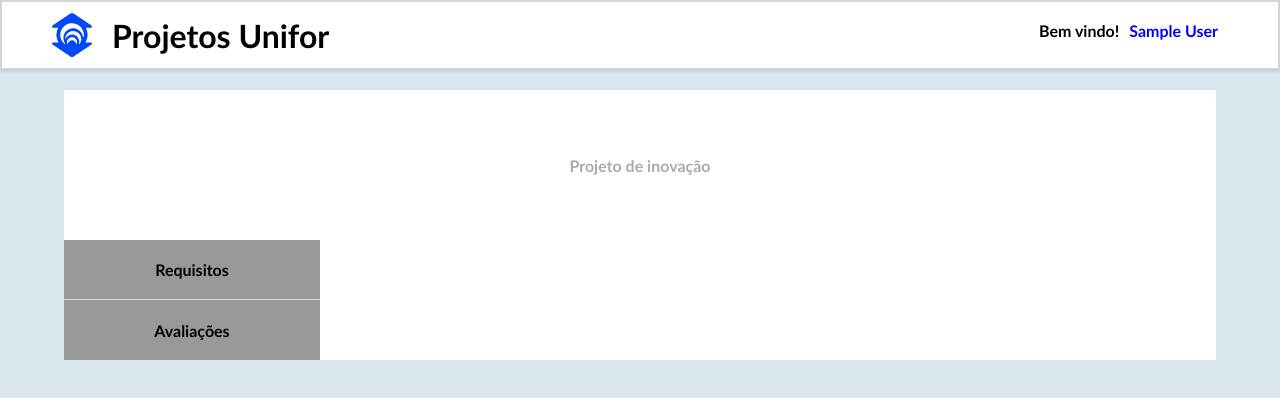
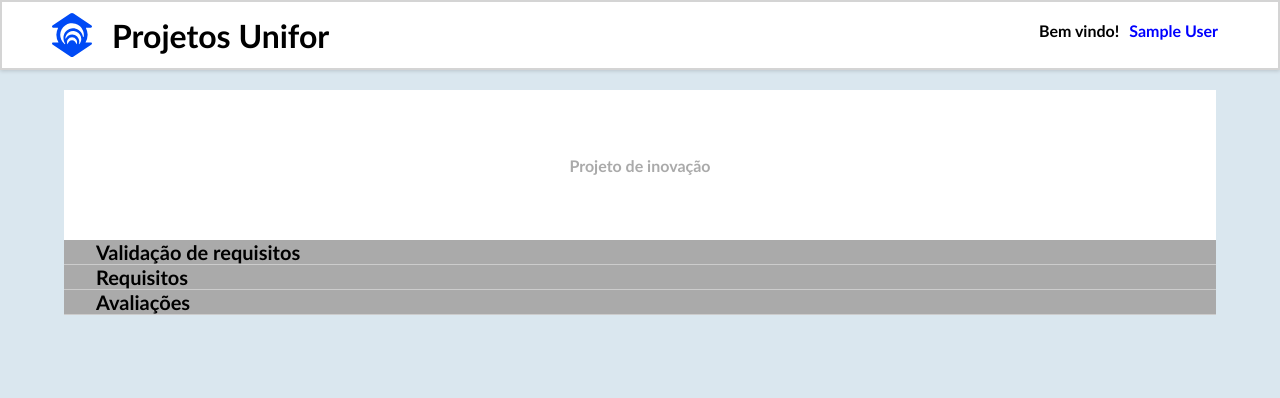
Before and after one commit to BrenoMendonca/Sapi-Front-2.0, a React (Create React App) app: page /edital/1 in a window 1280 px wide. Shown: the top 398 px of the page. Built offline with nearby package versions, Linux system fonts and the light colour scheme; no server answers; sample sign-in values are in the browser's storage.

Commit message:
ajustando tela de edital; criando seções

```diff
--- a/src/Components/Navbar/Navbar.css
+++ b/src/Components/Navbar/Navbar.css
@@ -27,6 +27,9 @@
     background-color: white;
     align-items: center;
     height: 60px;
+
+    text-decoration: none;
+    color: black;
 }
 
 .Navbar h1,
--- a/src/Components/Navbar/Navbar.jsx
+++ b/src/Components/Navbar/Navbar.jsx
@@ -1,7 +1,7 @@
 import '../Navbar/Navbar.css'
 import UniforIcon from "../../Assets/icon-unifor.svg";
 import { useEffect, useState } from 'react';
-import Logout from "../../Assets/logout.png"
+import { Link } from 'react-router-dom';
 
 //<img className='Logout' src={Logout} alt="Logout Icon" onClick={fazerLogout}></img>
 export const Navbar = ()=>{
@@ -31,11 +31,10 @@ export const Navbar = ()=>{
     }
     return(
         <div className="Navbar">
-
-            <div className='Apresentacao'>
+            <Link to='/PaginaInicio' className='Apresentacao'>
                 <img className='LogoUnifor' src={UniforIcon} alt="Logo Unifor" />
                 <h1>Projetos Unifor</h1>
-            </div>
+            </Link>
 
             <div className='name-login'onMouseEnter={handleMouse} onMouseLeave={handleMouseLeave}>
 
--- /dev/null
+++ b/src/Components/SecoesEdital/SecoesEdital.css
@@ -0,0 +1,42 @@
+summary {
+    all: unset;
+    width: 100%;
+    padding: 2rem;
+
+    text-align: center;
+    font-size: 1.25rem;
+    font-weight: 700;
+
+
+    cursor: pointer;
+}
+
+details {
+    background-color: #aaa;
+    border-bottom: 1px solid #ccc;
+}
+
+details ol {
+    display: flex;
+    align-items: center;
+    justify-content: center;
+    flex-direction: column;
+
+}
+
+details ol li {
+    width: 100%;
+    padding: 1.25rem 4rem;
+    list-style: none;
+
+}
+
+details ol li:nth-child(odd) {
+    background-color: #ddd;
+
+}
+
+details ol li:nth-child(even) {
+    background-color: #fff;
+
+}
--- /dev/null
+++ b/src/Components/SecoesEdital/SecoesEdital.jsx
@@ -0,0 +1,25 @@
+import './SecoesEdital.css';
+
+export const SecoesEdital = () => {
+    return (
+        <ul className=''>
+            <details>
+                <summary>Validação de requisitos</summary>
+
+            </details>
+
+            <details>
+                <summary>Requisitos</summary>
+                <ol>
+                    <li>Req 1</li>
+                    <li>Req 2</li>
+                    <li>Req 2</li>
+                </ol>
+            </details>
+
+            <details>
+                <summary>Avaliações</summary>
+            </details>
+        </ul>
+    )
+}
--- a/src/Components/SidebarEdital/SidebarEdital.css
+++ /dev/null
@@ -1,40 +0,0 @@
-.sidebar-edital-wrapper {
-    width: 20vw;
-    height: 15vh;
-
-    display: flex;
-    align-items: center;
-    justify-content: space-evenly;
-    flex-direction: column;
-}
-
-.sidebar-edital-wrapper li {
-    width: 100%;
-    height: 100%;
-
-    display:flex;
-    align-items: center;
-    justify-content: center;
-
-    list-style: none;
-
-    background: #999;
-
-    font-weight: 700;
-
-    cursor: pointer;
-}
-
-.sidebar-edital-wrapper li:hover {
-    background: #bbb;
-}
-
-.sidebar-edital-wrapper li:first-child {
-    border-bottom: 1px solid #ddd;
-
-}
-
-.active-item {
-    background: #ccc !important;
-    text-decoration: underline;
-}
--- a/src/Components/SidebarEdital/SidebarEdital.jsx
+++ /dev/null
@@ -1,18 +0,0 @@
-import { useState } from 'react';
-import './SidebarEdital.css';
-
-export const SidebarEdital = () => {
-
-    const [isActive, setIsActive] = useState(false)
-
-    const handleItemClick = (index) => {
-        setIsActive(index === isActive ? null : index);
-    }
-
-    return (
-        <ul className='sidebar-edital-wrapper'>
-            <li className={isActive === 0 ? 'active-item' : ''} onClick={() => handleItemClick(0)}>Requisitos</li>
-            <li className={isActive === 1 ? 'active-item' : ''} onClick={() => handleItemClick(1)}>Avaliações</li> {/* aqui coloquei termos pq esqueci da outra categoria da sidebar, dps eu confirmo contigo */}
-        </ul>
-    )
-}
--- a/src/Pages/Login/Login.css
+++ b/src/Pages/Login/Login.css
@@ -86,9 +86,15 @@
     outline: none;
     border: 2px solid #D4D4D4;
     border-radius: 40px;
-    font-size: 18px;
+    font-size: 1rem;
 
     margin-top: 10px;
+
+  }
+
+  .wrapper button:hover {
+    background: #165aaa;
+
   }
 
   .wrapper .Registre-se{
@@ -106,7 +112,7 @@
   }
 
   .wrapper .Registre-se a:hover {
-    color: #4DA6FF;
+    color: #4379f7;
   }
 
   .UniforImage{
--- a/src/Pages/Login/Login.jsx
+++ b/src/Pages/Login/Login.jsx
@@ -6,6 +6,7 @@ import UniforImage from "../../Assets/UniforCC.png";
 import { validarSenha, validarMatricula} from '../../Utils/Validadores';
 import UserService from '../../Services/Services';
 import { useNavigate } from 'react-router-dom';
+import { toast } from 'sonner';
 
 
 
@@ -40,8 +41,13 @@ export const Login = () => {
         }
       })
       .catch((err) => {
-        alert(JSON.stringify(err.response.data.msg))
-        console.log(err)
+        //alert(JSON.stringify(err.response.data.msg))
+        toast.error(err.response.data.msg, {
+          style: {
+            fontSize: '1rem',
+          }
+        })
+        console.error(err)
       });
   }
 
@@ -86,11 +92,11 @@ export const Login = () => {
 
 
           <button
-
-          type='submit'
-          onClick={handleSubmit}
-          disabled={loading === true || !validadorInput}
-          >Acessar</button>
+            type='submit'
+            onClick={handleSubmit}
+            disabled={loading === true || !validadorInput}>
+              Acessar
+            </button>
 
           <div className='forgot-my-password-wrapper'>
             <a href='#'>Esqueci minha senha</a> {/* COLOCAR LINK DO REACT ROUTER DOM */}
--- a/src/Pages/PaginaEdital/PaginaEdital.jsx
+++ b/src/Pages/PaginaEdital/PaginaEdital.jsx
@@ -1,9 +1,9 @@
 import './../PaginaEdital/PaginaEdital.css';
 import Navbar from '../../Components/Navbar/Navbar';
-import { SidebarEdital } from '../../Components/SidebarEdital/SidebarEdital';
 import axios from 'axios';
 import { useParams } from 'react-router-dom';
 import { useEffect, useState } from 'react';
+import { SecoesEdital } from '../../Components/SecoesEdital/SecoesEdital';
 
 const statusMap = {
     '1':'Aberto',
@@ -43,7 +43,7 @@ export const PaginaEdital = () => {
                     </div>
                 )}
 
-                <SidebarEdital />
+                <SecoesEdital />
             </div>
 
         </div>
--- a/src/Pages/PaginaInicio/PaginaInicio.jsx
+++ b/src/Pages/PaginaInicio/PaginaInicio.jsx
@@ -112,7 +112,7 @@ export const  PaginaInicio = ()=>{
                             <td className='centralizar-elemento'>{edital.dataFinal}</td>
                             <td className='centralizar-elemento'><Status status={edital.status}/></td>
                             <td className='centralizar-elemento'>
-                                <Link to={`/edital/${edital.numeroEdital}`}>
+                                <Link to={`/edital/${edital._id}`}>
                                     <img alt="" title="Ver mais informações" className= 'visualizar'src={vizualizar}></img>
                                 </Link>
 
```
Also changed, not shown: src/Components/RequisitosEdital/RequisitosEdital.jsx (added, +9 -0 lines).
